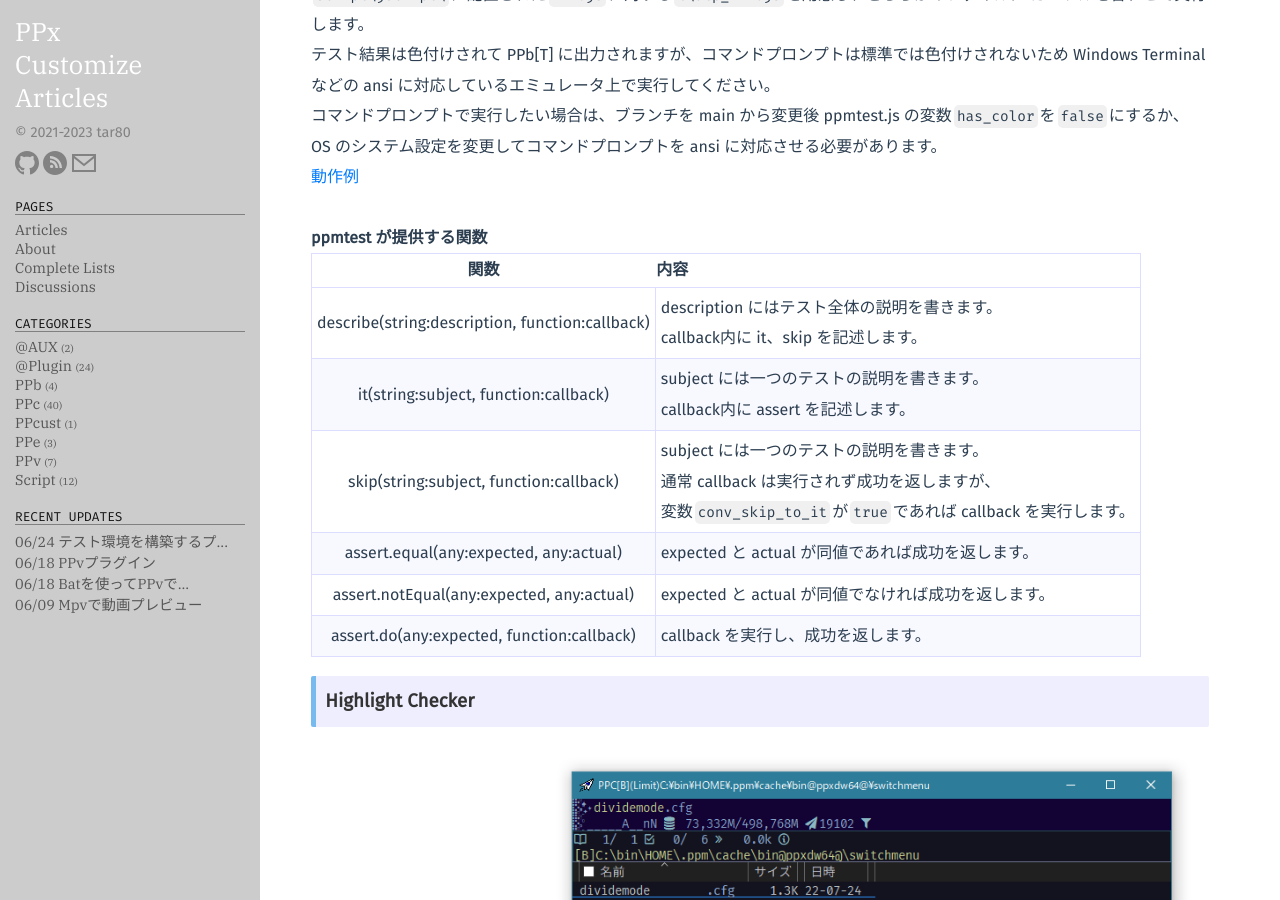
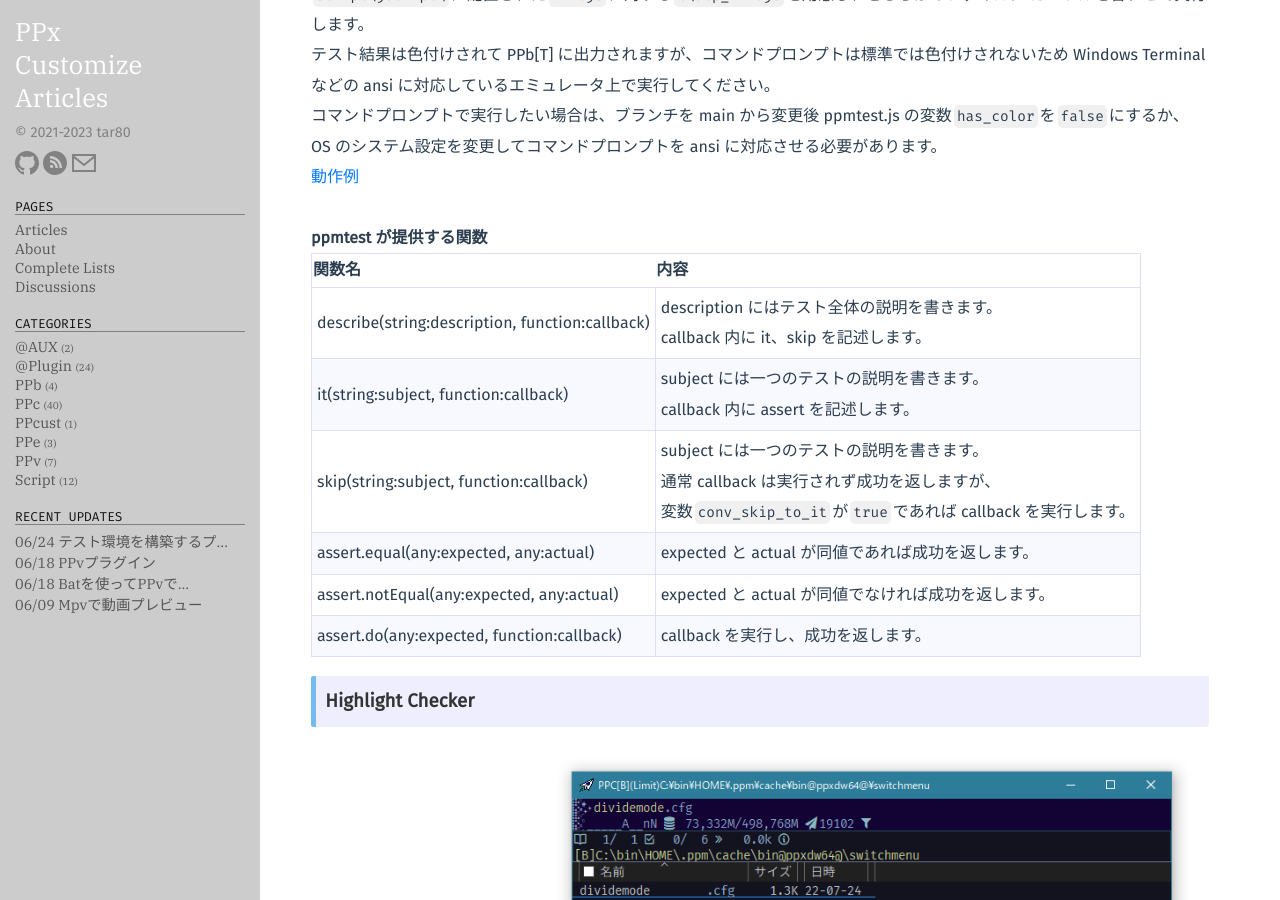
Before and after one commit to tar80/pages-pca, a Jekyll site: the page built from _posts/23-06-24-ppm-test.md, in a window 1280 px wide and 900 px high, scrolled down 1681 px. Built offline with Jekyll 4.4.1, drawn with Linux system fonts in a browser that asks for light colours; some web fonts are replaced.

Commit message:
chore: adjusted text

```diff
--- a/_posts/23-06-24-ppm-test.md
+++ b/_posts/23-06-24-ppm-test.md
@@ -62,14 +62,14 @@ OS のシステム設定を変更してコマンドプロンプトを ansi に
 <BR>
 **ppmtest が提供する関数**
 
-|                      関数                       | 内容                                                                                                                                                        |
-| :---------------------------------------------: | :---------------------------------------------------------------------------------------------------------------------------------------------------------- |
-| describe(string:description, function:callback) | description にはテスト全体の説明を書きます。<BR>callback内に it、skip を記述します。                                                                         |
-|      it(string:subject, function:callback)      | subject には一つのテストの説明を書きます。<BR>callback内に assert を記述します。                                                                             |
-|     skip(string:subject, function:callback)     | subject には一つのテストの説明を書きます。<BR>通常 callback は実行されず成功を返しますが、<BR>変数`conv_skip_to_it`が`true`であれば callback を実行します。 |
-|     assert.equal(any:expected, any:actual)      | expected と actual が同値であれば成功を返します。                                                                                                           |
-|    assert.notEqual(any:expected, any:actual)    | expected と actual が同値でなければ成功を返します。                                                                                                         |
-|   assert.do(any:expected, function:callback)    | callback を実行し、成功を返します。                                                                                                                         |
+| 関数名                                          | 内容                                                                                                                                                        |
+| :---------------------------------------------- | :---------------------------------------------------------------------------------------------------------------------------------------------------------- |
+| describe(string:description, function:callback) | description にはテスト全体の説明を書きます。<BR>callback 内に it、skip を記述します。                                                                       |
+| it(string:subject, function:callback)           | subject には一つのテストの説明を書きます。<BR>callback 内に assert を記述します。                                                                           |
+| skip(string:subject, function:callback)         | subject には一つのテストの説明を書きます。<BR>通常 callback は実行されず成功を返しますが、<BR>変数`conv_skip_to_it`が`true`であれば callback を実行します。 |
+| assert.equal(any:expected, any:actual)          | expected と actual が同値であれば成功を返します。                                                                                                           |
+| assert.notEqual(any:expected, any:actual)       | expected と actual が同値でなければ成功を返します。                                                                                                         |
+| assert.do(any:expected, function:callback)      | callback を実行し、成功を返します。                                                                                                                         |
 
 ### Highlight Checker
 
```
